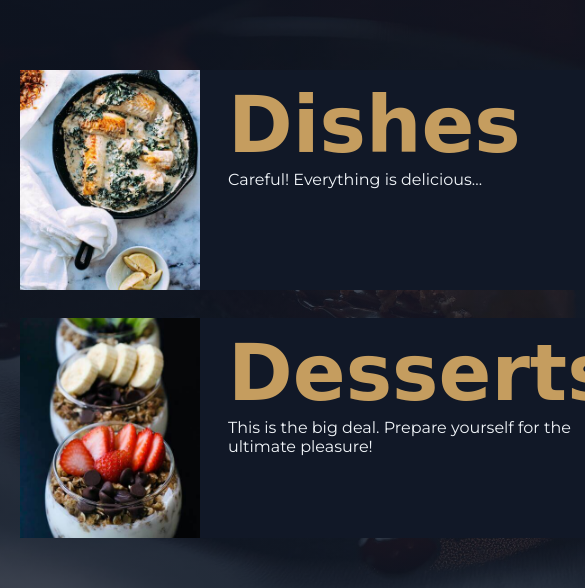
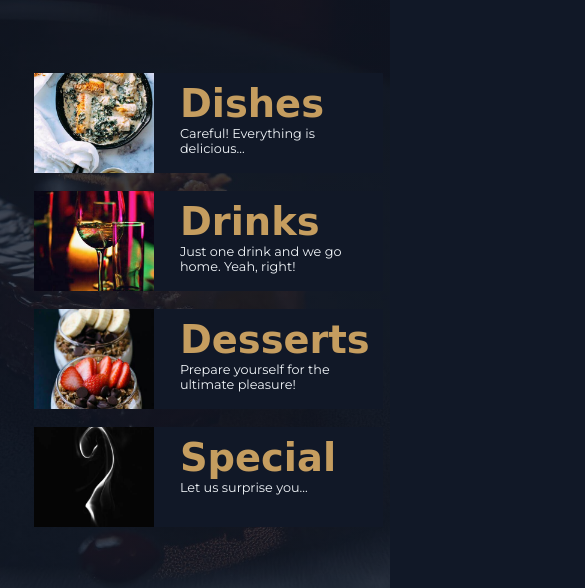
Before and after one commit to GDimitroff/restaurant-page, a website built with webpack: page src/template.html in a window 390 px wide. Both pictures are taken after a click on the item "MENU". Shown: the part 142-730 px from the top of the page, 585 px wide, since content can reach past the window. Built offline with nearby package versions, Linux system fonts and the light colour scheme; a web font is replaced by a local one.

Commit message:
Add media queries

```diff
--- a/src/main.css
+++ b/src/main.css
@@ -15,15 +15,20 @@
 
 html {
   font-size: 62.5%;
+  height: -webkit-fill-available;
 }
 
 body {
   min-height: 100vh;
+  min-height: -webkit-fill-available;
+
   font-family: 'Montserrat', sans-serif;
   font-size: 1.6rem;
+
   display: grid;
   grid-template-rows: auto 1fr auto;
   grid-template-columns: 1fr;
+
   background-color: var(--primary-dark);
 }
 
@@ -199,8 +204,12 @@ button:active {
   color: var(--primary-gold);
 }
 
+.about {
+  max-width: 900px;
+}
+
 .about > .map img {
-  max-width: 800px;
+  width: 100%;
   border-radius: 1px;
 }
 
@@ -234,3 +243,71 @@ footer a:active {
     opacity: 1;
   }
 }
+
+/************************************/
+/* BELOW 1200px (Landscape Tablets) */
+/************************************/
+
+@media (max-width: 75em) {
+  html {
+    font-size: 56.25%;
+  }
+}
+
+/************************************/
+/* BELOW 940px (Tablets)            */
+/************************************/
+
+@media (max-width: 59em) {
+  html {
+    font-size: 50%;
+  }
+
+  .cards {
+    gap: 18px;
+  }
+
+  .card--image img {
+    width: 120px;
+    height: 180px;
+  }
+}
+
+/************************************/
+/* BELOW 704px (Smaller Tablets)    */
+/************************************/
+
+@media (max-width: 44em) {
+  .menu {
+    width: 80%;
+  }
+
+  .cards {
+    grid-template-columns: 1fr;
+    gap: 18px;
+  }
+
+  .card--image img {
+    width: 170px;
+    height: 140px;
+  }
+}
+
+/************************************/
+/* BELOW 544px (Phones)             */
+/************************************/
+
+@media (max-width: 34em) {
+  .menu {
+    width: 90%;
+  }
+
+  .card-title {
+    font-size: 4.8rem;
+  }
+
+  .card--image img {
+    width: 120px;
+    height: 100px;
+  }
+}
--- a/src/modules/menu.js
+++ b/src/modules/menu.js
@@ -18,7 +18,7 @@ const categories = [
   {
     name: 'Desserts',
     description:
-      'This is the big deal. Prepare yourself for the ultimate pleasure!',
+      'Prepare yourself for the ultimate pleasure!',
     imgUrl: dessertsImage,
   },
   {
```
